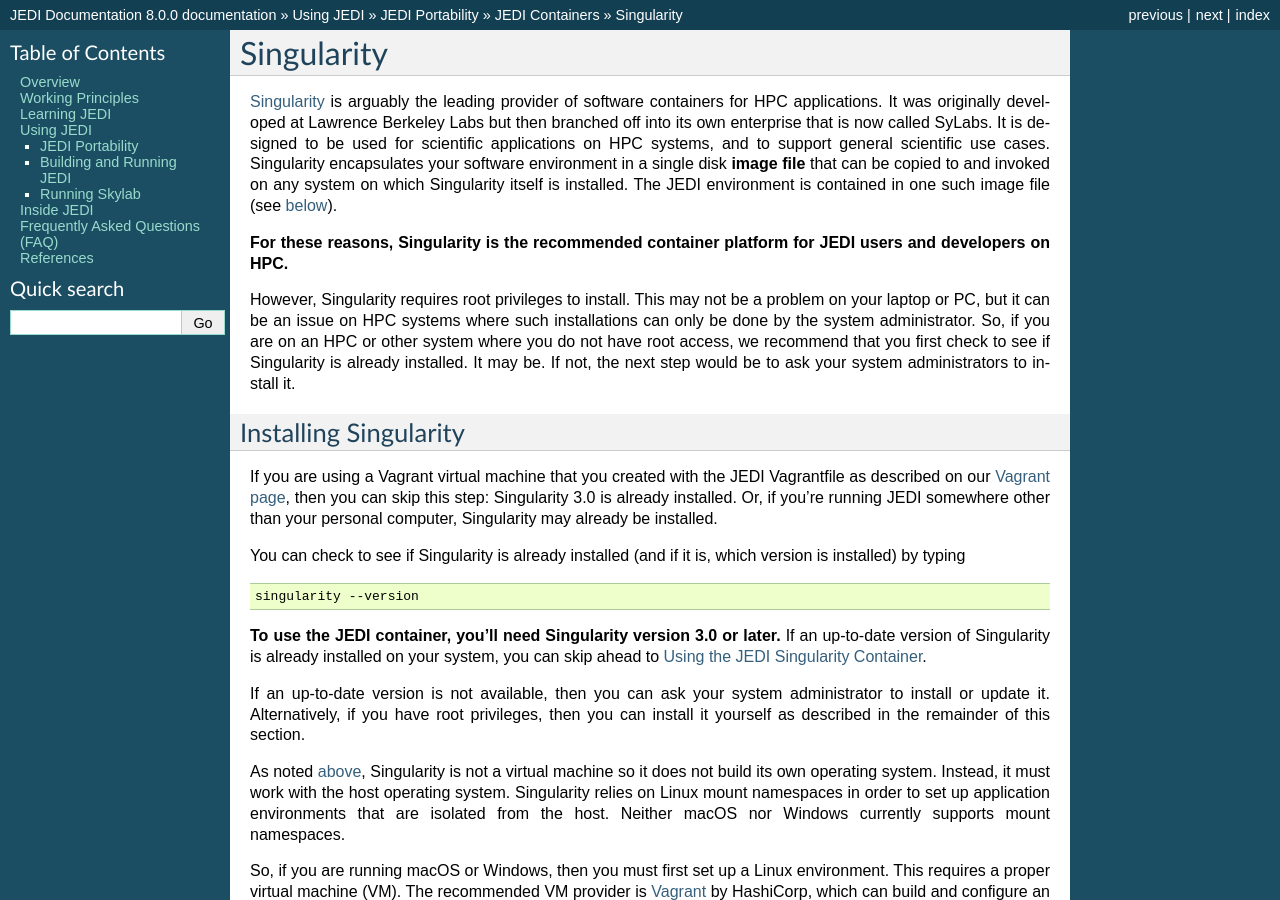
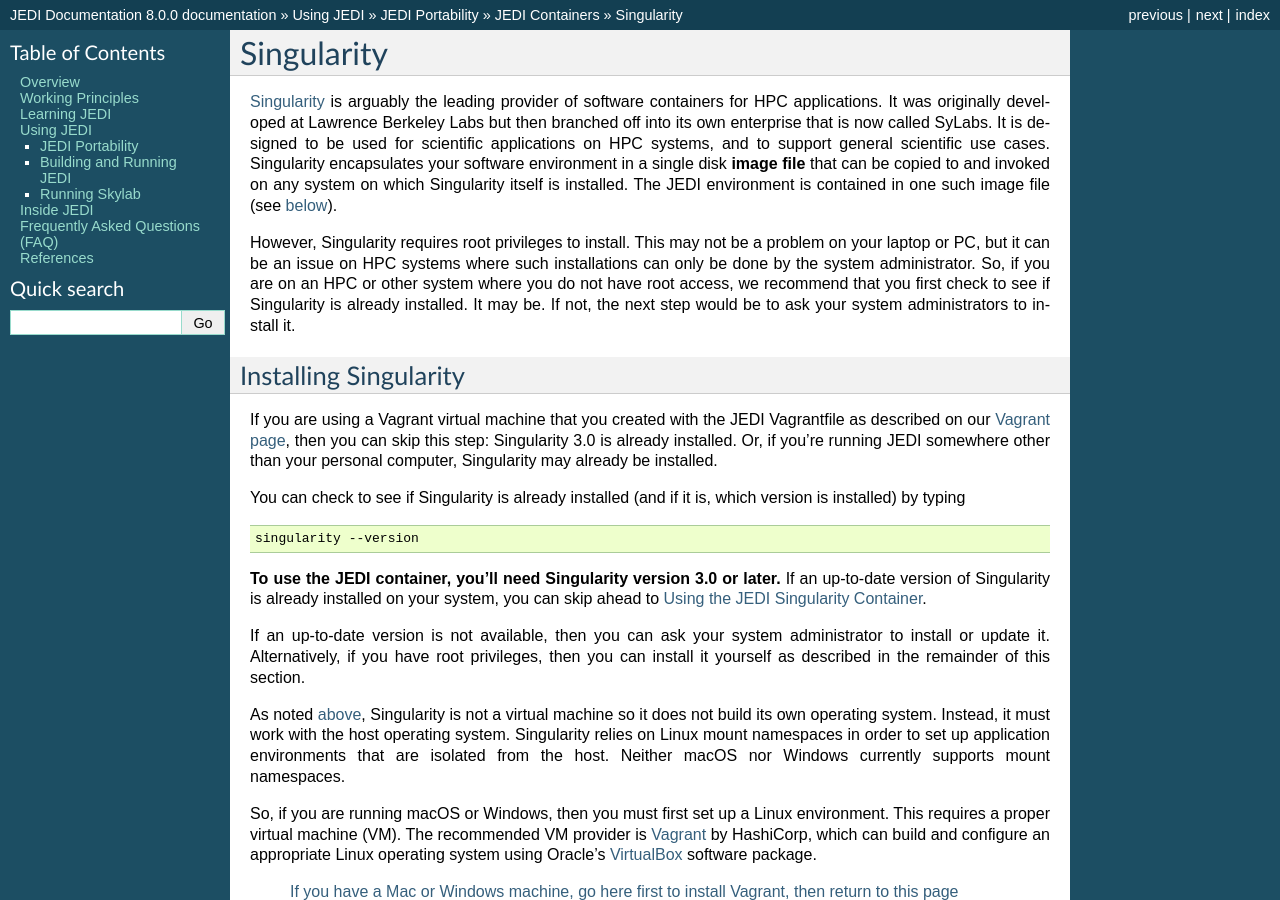
Before and after one commit to JCSDA/jedi-docs, a Sphinx documentation site: the page built from docs/using/jedi_environment/containers/singularity.rst, in a window 1280 px wide and 900 px high. Built offline with Sphinx 7.4.7, drawn with Linux system fonts in a browser that asks for light colours.

Commit message:
Remove recommendation to use Singularity (#817)

```diff
--- a/docs/using/jedi_environment/containers/singularity.rst
+++ b/docs/using/jedi_environment/containers/singularity.rst
@@ -11,8 +11,6 @@
 your software environment in a single disk **image file** that can be copied to
 and invoked on any system on which Singularity itself is installed.
 The JEDI environment is contained in one such image file (see :ref:`below <build_env>`).
-
-**For these reasons, Singularity is the recommended container platform for JEDI users and developers on HPC.**
 
 However, Singularity requires root privileges to install. This may not be a
 problem on your laptop or PC, but it can be an issue on HPC systems where such
```
